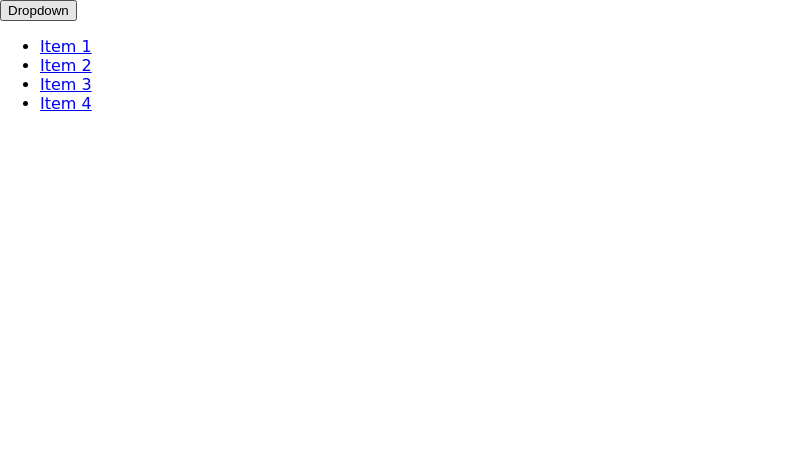
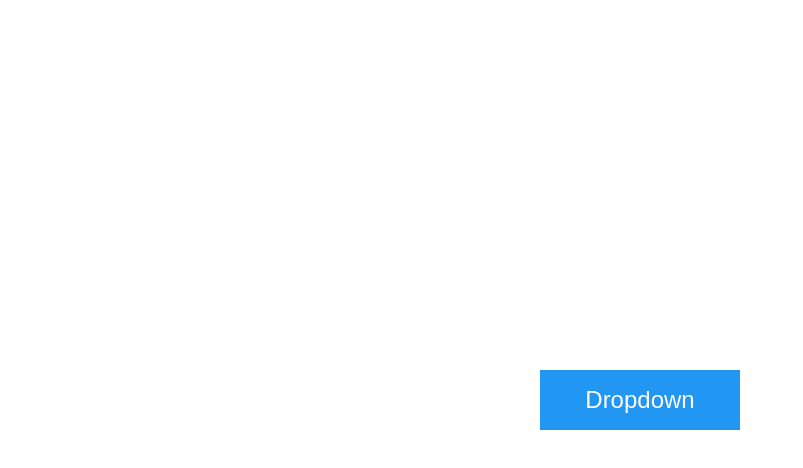
Before and after one commit to camilafoo/componentes-da-interface-do-usu-rio, a plain HTML site: page Dropdown/index.html in a window 1280 px wide. Shown: the whole page, without its empty margins (0-803 px from the left). Drawn offline with nearby package versions, Linux system fonts and the light colour scheme; a web font is replaced by a local one.

Commit message:
Trabalho feito

```diff
--- a/Dropdown/css/style.css
+++ b/Dropdown/css/style.css
@@ -3,3 +3,54 @@ body{
     padding: 0;
     font-family: 'Overlock SC', cursive;
 }
+.Dropdown{
+    position: absolute;
+    top: 50%;
+    left: 50%;
+    transform: translate(-50%,-50%);
+}
+button{
+    position: relative;
+    width: 200px;
+    height: 60px;
+    font-size: 24px;
+    background: #2196f3;
+    border: none;
+    box-shadow: none;
+    outline: none;
+    cursor: pointer;
+    color: #fff;
+}
+ul
+{
+position: absolute;
+margin: 0;
+padding: 0;
+width: 100%;
+background: #ccc;
+transform-origin: top;
+transform: perspective(1000px) rotateX(-90deg);
+transition:0.5s;
+}
+ul.active{
+    transform: perspective(1000px) rotateX(0deg);
+}
+ul li
+    {
+        list-style: none;
+
+}
+ul li a
+   {
+display: block;
+padding: 10px;
+text-align: center;
+text-decoration: none;
+background: #262626;
+color: #fff;
+border-bottom: 1px solid rgba(0, 0, 0, 2);
+
+}
+ul li a:hover{
+    background: #0d7ad0;
+}
```
